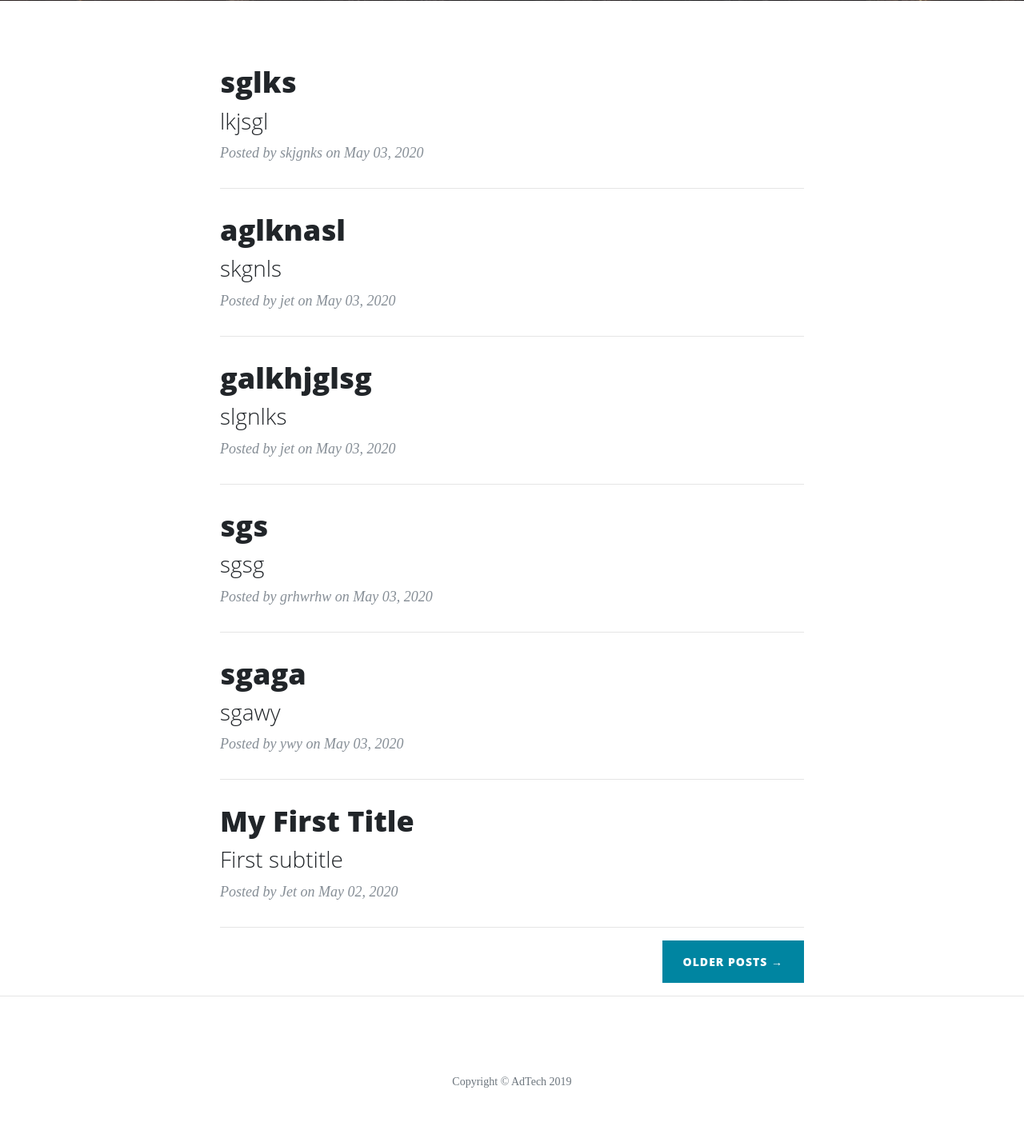
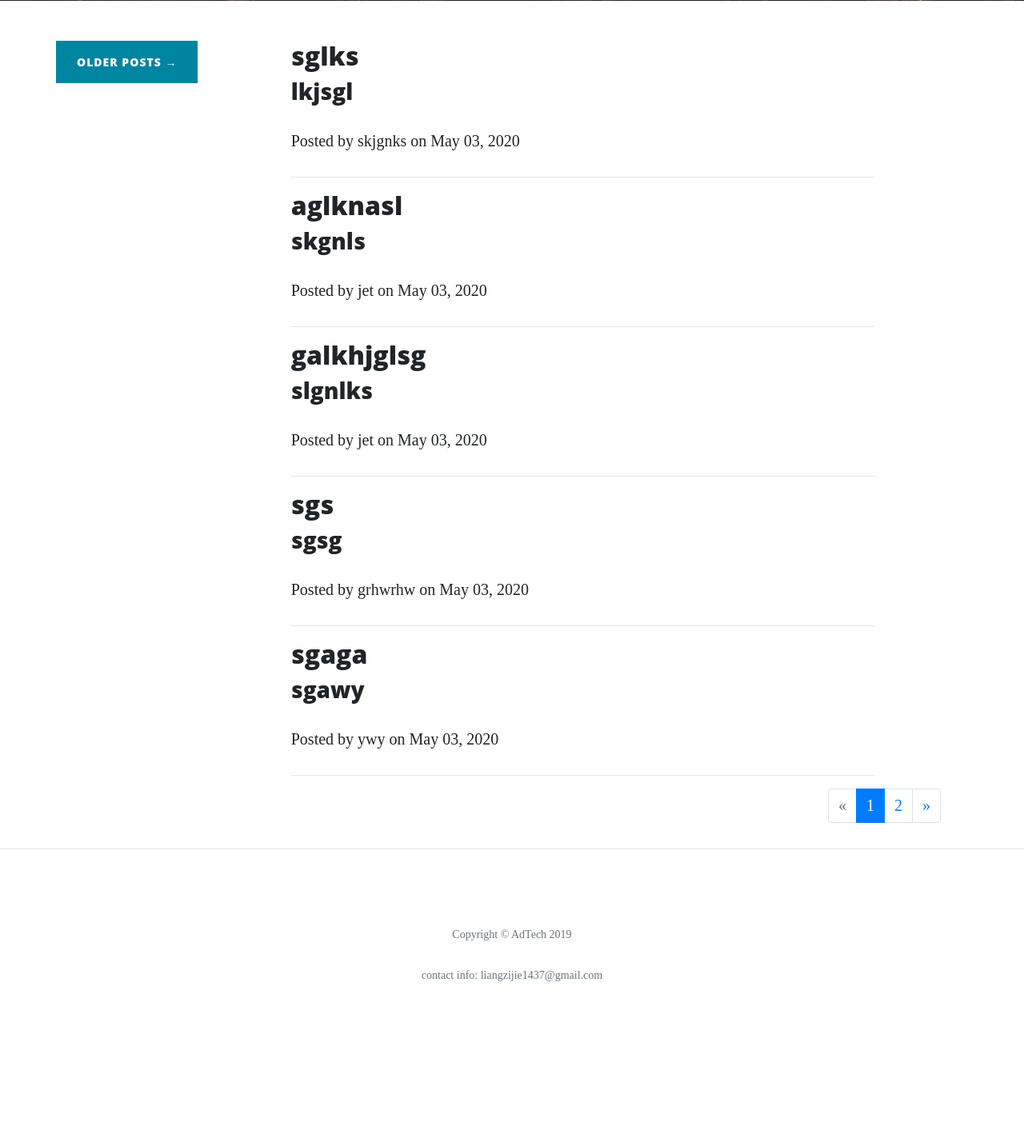
Before and after one commit to ADJet1437/JetBlog, a Flask app: page / in a window 1280 px wide. Shown: the part 531-1959 px from the top of the page at 80% size. After the commit the page ends 1758 px from the top, so only its background shows below. Run offline with Flask 2, Linux system fonts and the light colour scheme; data comes from the database, SQL or seed files in the repository; both versions use the stored data as it was after the commit; parts of the project's set-up code (start-up, migrations or seed data) failed here and were passed over; some libraries are stand-ins or nearby versions.

Commit message:
Implement pagination

```diff
--- a/controllers/index.py
+++ b/controllers/index.py
@@ -1,4 +1,5 @@
-from flask import Blueprint, render_template
+from flask import Blueprint, render_template, request
+from flask_paginate import Pagination, get_page_parameter, get_per_page_parameter
 
 from common.db_models.blog_post import BlogPost
 
@@ -6,6 +7,24 @@ index_page = Blueprint("index_page", __name__)
 
 @index_page.route("/")
 def index():
-  posts = BlogPost.query.order_by(BlogPost.post_date.desc()).all()
+    posts = BlogPost.query.order_by(BlogPost.post_date.desc()).all()
 
-  return render_template('index.html', posts=posts)
+    posts, pagination = general_pagination(posts)
+
+    return render_template('index.html', posts=posts, pagination=pagination)
+
+def general_pagination(posts):
+    # pagination
+    PER_PAGE_DEFAULT = 5
+    page = request.args.get(get_page_parameter(), type=int, default=1)
+    per_page = request.args.get(get_per_page_parameter(), type=int,
+                                default=PER_PAGE_DEFAULT)
+    pagination = Pagination(page=page, total=len(posts), per_page=per_page,
+                            search=False, record_name='posts', css_framework='bootstrap',
+                            bs_version=4)
+    begin = per_page * (page - 1)
+    end = per_page * page
+    if end > len(posts):
+        end = len(posts)
+    posts = posts[begin:end]
+    return posts, pagination
--- a/requirements.txt
+++ b/requirements.txt
@@ -2,4 +2,5 @@ flask
 Flask-SQLAlchemy
 flask-admin
 flask-login
+flask-paginate
 uwsgi
--- a/templates/index.html
+++ b/templates/index.html
@@ -59,9 +59,12 @@
   <!-- Main Content -->
   <div class="container">
     <div class="row">
+      <div class="clearfix">
+        <a class="btn btn-primary float-right" href="#">Older Posts &rarr;</a>
+      </div>
       <div class="col-lg-8 col-md-10 mx-auto">
         {% for post in posts %}
-        <div class="post-preview">
+        <div class="post-content" id="{{ post.id }}" >
           <a href="{{ url_for('post_page.post', post_id=post.id) }}">
             <h2 class="post-title">
               {{ post.title }}
@@ -76,10 +79,12 @@
         </div>
         <hr>
         {% endfor %}
-        <!-- Pager -->
-        <div class="clearfix">
-          <a class="btn btn-primary float-right" href="#">Older Posts &rarr;</a>
-        </div>
+      </div>
+    </div>
+    <!-- Pager -->
+    <div class="row">
+      <div class="col-lg-2 col-md-2 col-sm-4 col-xs-6 offset-lg-10 offset-md-10 offset-sm-8 offset-xs-6 pagination-page-info">
+        {{ pagination.links }}
       </div>
     </div>
   </div>
@@ -91,7 +96,8 @@
     <div class="container">
       <div class="row">
         <div class="col-lg-8 col-md-10 mx-auto">
-          <p class="copyright text-muted">Copyright &copy; AdTech 2019</p>
+          <p class="copyright text-muted">Copyright &copy; AdTech 2019 </p>
+          <p class="copyright text-muted">contact info: liangzijie1437@gmail.com</p>
         </div>
       </div>
     </div>
--- a/templates/post.html
+++ b/templates/post.html
@@ -64,7 +64,7 @@
     <div class="container">
       <div class="row">
         <div class="col-lg-8 col-md-10 mx-auto">
-          {{ post.content }}
+          {{ post.content | safe }}
         </div>
       </div>
     </div>
```
Also changed, not shown: db/sqlite3-blog.db.
